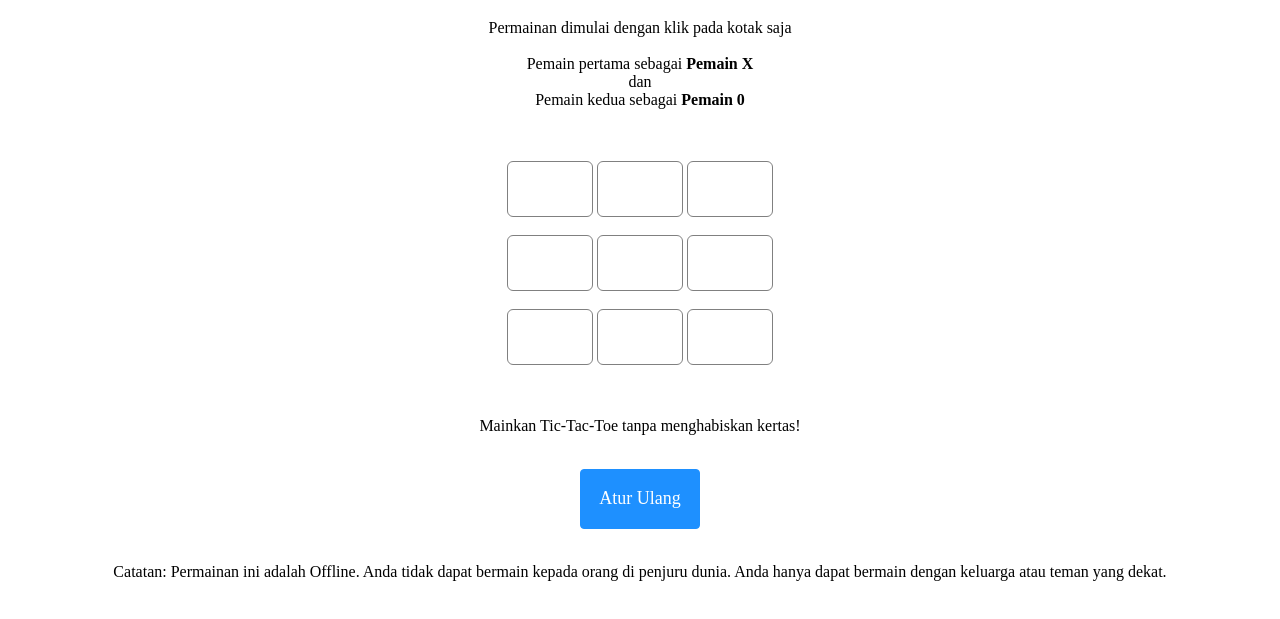
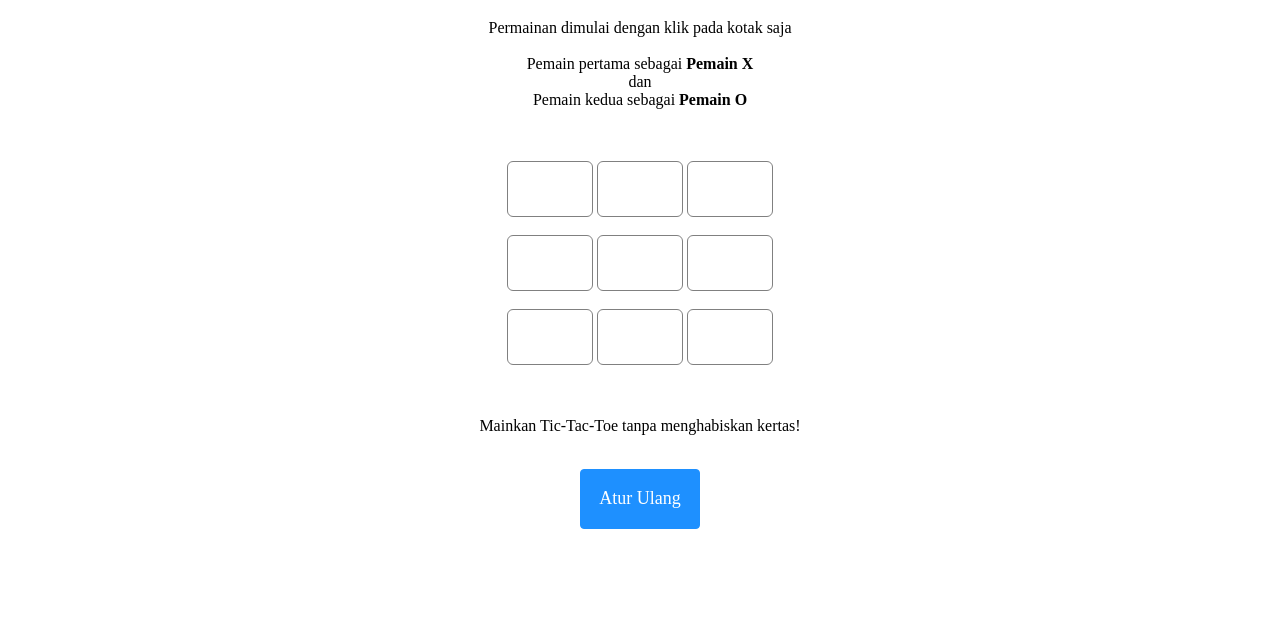
Before and after one commit to icnsi/icnsi.github.io, a plain HTML site: page index.html in a window 1280 px wide. Shown: the part 61-680 px from the top of the page. Drawn offline with Linux system fonts and the light colour scheme.

Commit message:
Update index.html

```diff
--- a/index.html
+++ b/index.html
@@ -16,7 +16,7 @@
 
         <h1>PERMAINAN TIC-TAC-TOE</h1>
 
-        <p id="ins">Permainan dimulai dengan klik pada kotak saja<br><br>Pemain pertama sebagai <b>Pemain X</b><br> dan <br>Pemain kedua sebagai<b> Pemain 0</b></p>
+        <p id="ins">Permainan dimulai dengan klik pada kotak saja<br><br>Pemain pertama sebagai <b>Pemain X</b><br> dan <br>Pemain kedua sebagai<b> Pemain O</b></p>
         <br><br>
         <input type="text" id="b1" onclick=
             "myfunc_3(); myfunc();" readonly>
@@ -42,7 +42,6 @@
         <p>Mainkan Tic-Tac-Toe tanpa menghabiskan kertas!</p><br>
         <button id="but" onclick="myfunc_2()">Atur Ulang</button>
       <br><br>
-       <p>Catatan: Permainan ini adalah Offline. Anda tidak dapat bermain kepada orang di penjuru dunia. Anda hanya dapat bermain dengan keluarga atau teman yang dekat.</p><br>
         <p id="print"></p>
     </div>
 
```
